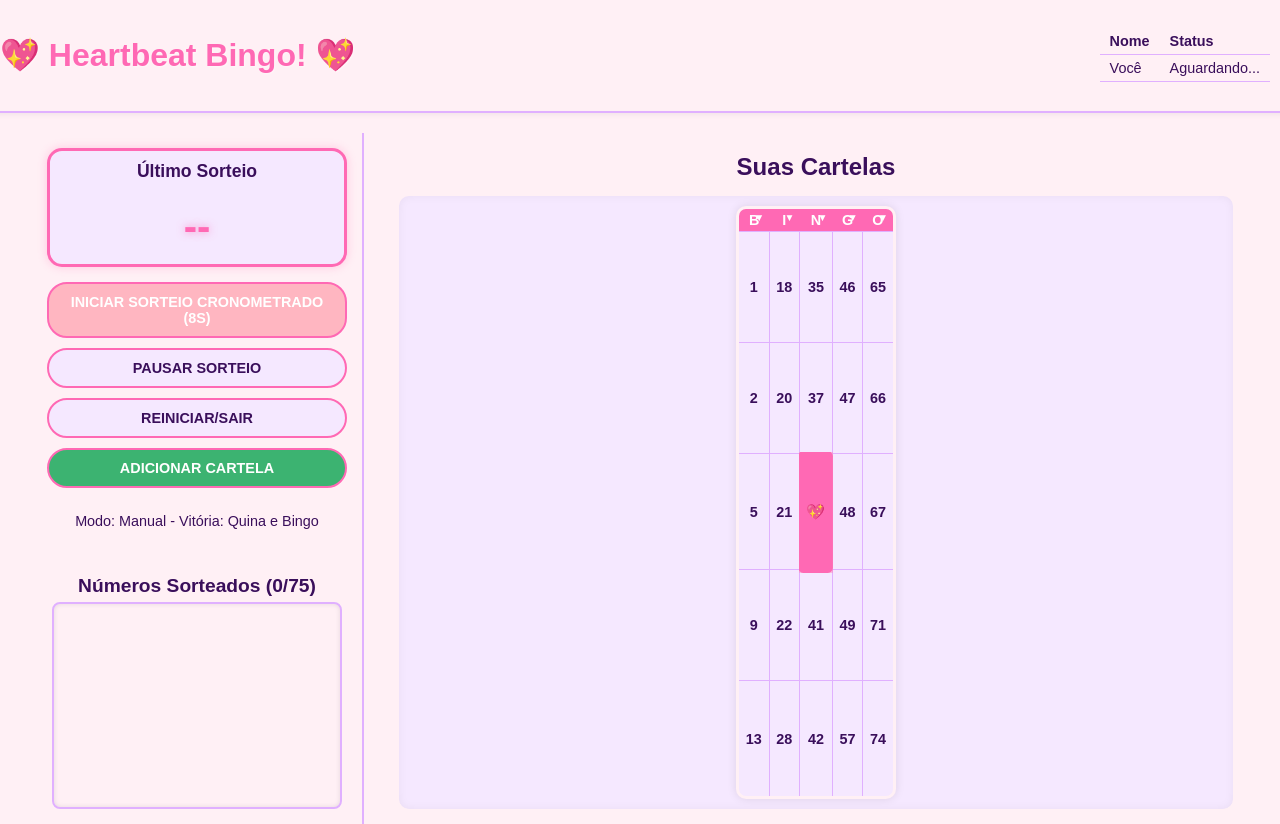
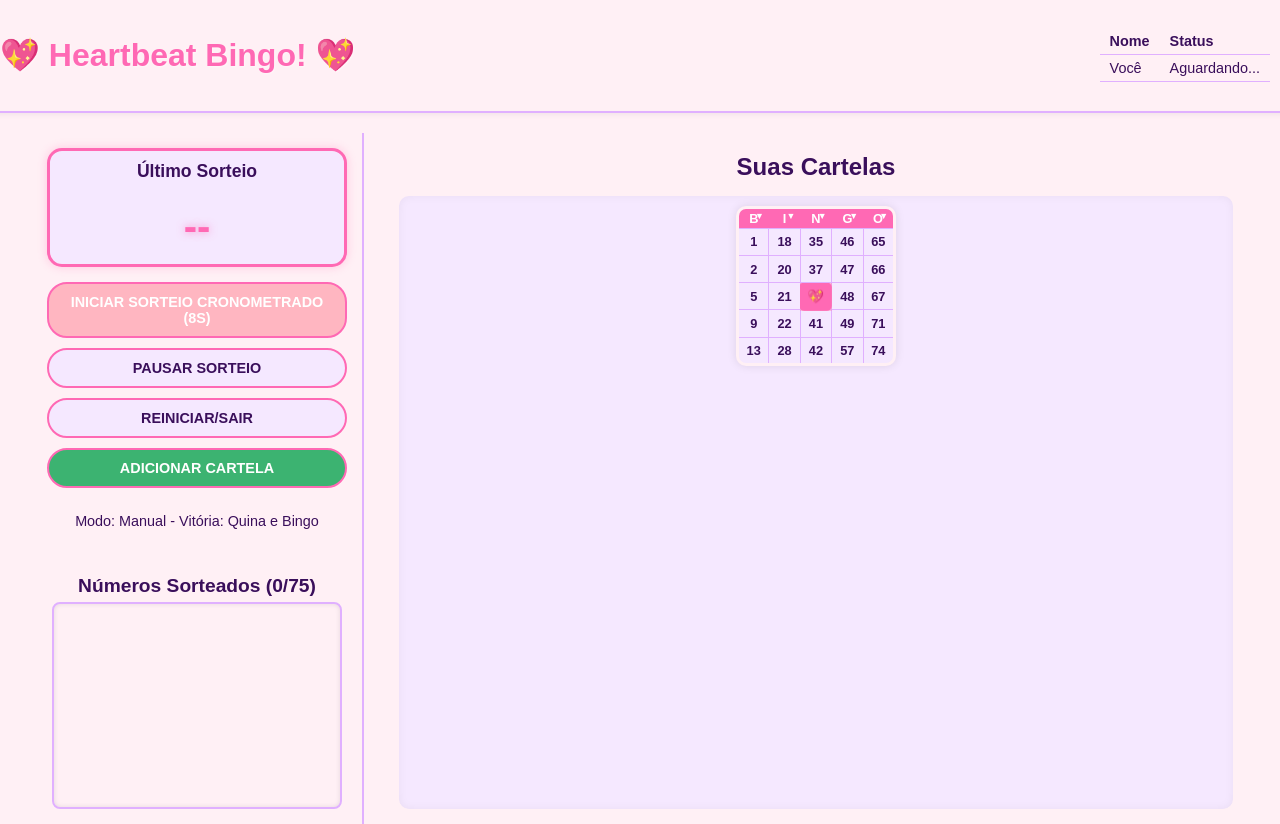
Before and after one commit to edurlima/Heartbeat-Bingo, a website: page public/index.html in a window 1280 px wide. Both pictures are taken after typing "Sample" into the empty fields and a click on the button "INICIAR JOGO". Shown: the top 824 px of the page. Drawn offline with nearby package versions, Linux system fonts and the light colour scheme; no server answers.

Commit message:
Refine styles for cartela-exemplo and cartela-celula
Updated CSS styles for .cartela-exemplo and .cartela-celula classes to enforce square proportions and reduce padding.

```diff
--- a/public/style.css
+++ b/public/style.css
@@ -286,9 +286,12 @@ body {
 }
 
 .cartela-exemplo {
-    /* Largura mantida (160px) */
+    /* Largura definida para a proporção quadrada */
     width: 160px;
     max-width: 100%;
+    /* Altura definida para tentar forçar o quadrado (160px) */
+    height: 160px; /* CRÍTICO: Força a altura */
+    table-layout: fixed; /* Ajuda a distribuir o espaço uniformemente */
     margin: 0;
     border: 3px solid var(--cor-borda);
     border-radius: 10px;
@@ -302,11 +305,12 @@ body {
 .cartela-exemplo th {
     background-color: var(--cor-principal);
     color: var(--cor-texto-claro);
-    padding: 3px 0; /* CRÍTICO: Padding vertical do cabeçalho reduzido */
-    font-size: 0.9em;
+    padding: 2px 0; /* Padding vertical do cabeçalho MÍNIMO */
+    font-size: 0.8em; /* Fonte ainda menor */
     cursor: pointer;
     user-select: none;
     position: relative;
+    height: 10%; /* Tenta forçar o cabeçalho a ocupar menos espaço */
 }
 
 .cartela-exemplo th::after {
@@ -319,6 +323,7 @@ body {
 
 .cartela-exemplo tbody {
     display: table-row-group;
+    height: 90%; /* Tenta forçar o corpo a ocupar o restante */
     max-height: 0;
     overflow: hidden;
     transition: max-height 0.3s ease-in-out, opacity 0.3s;
@@ -337,11 +342,12 @@ body {
 
 .cartela-celula {
     border: 1px solid var(--cor-borda);
-    padding: 2px; /* CRÍTICO: Padding vertical e horizontal reduzido */
+    padding: 1px; /* CRÍTICO: Padding vertical e horizontal no MÍNIMO */
     text-align: center;
     cursor: pointer;
-    font-size: 0.9em;
+    font-size: 0.8em; /* Fonte no MÍNIMO */
     font-weight: bold;
+    height: 20%; /* Tenta dividir a altura do tbody (90%/5 = 18%, arredonda para 20%) */
     background-color: var(--cor-fundo-escuro);
     color: var(--cor-texto-escuro);
     transition: all 0.2s;
```
